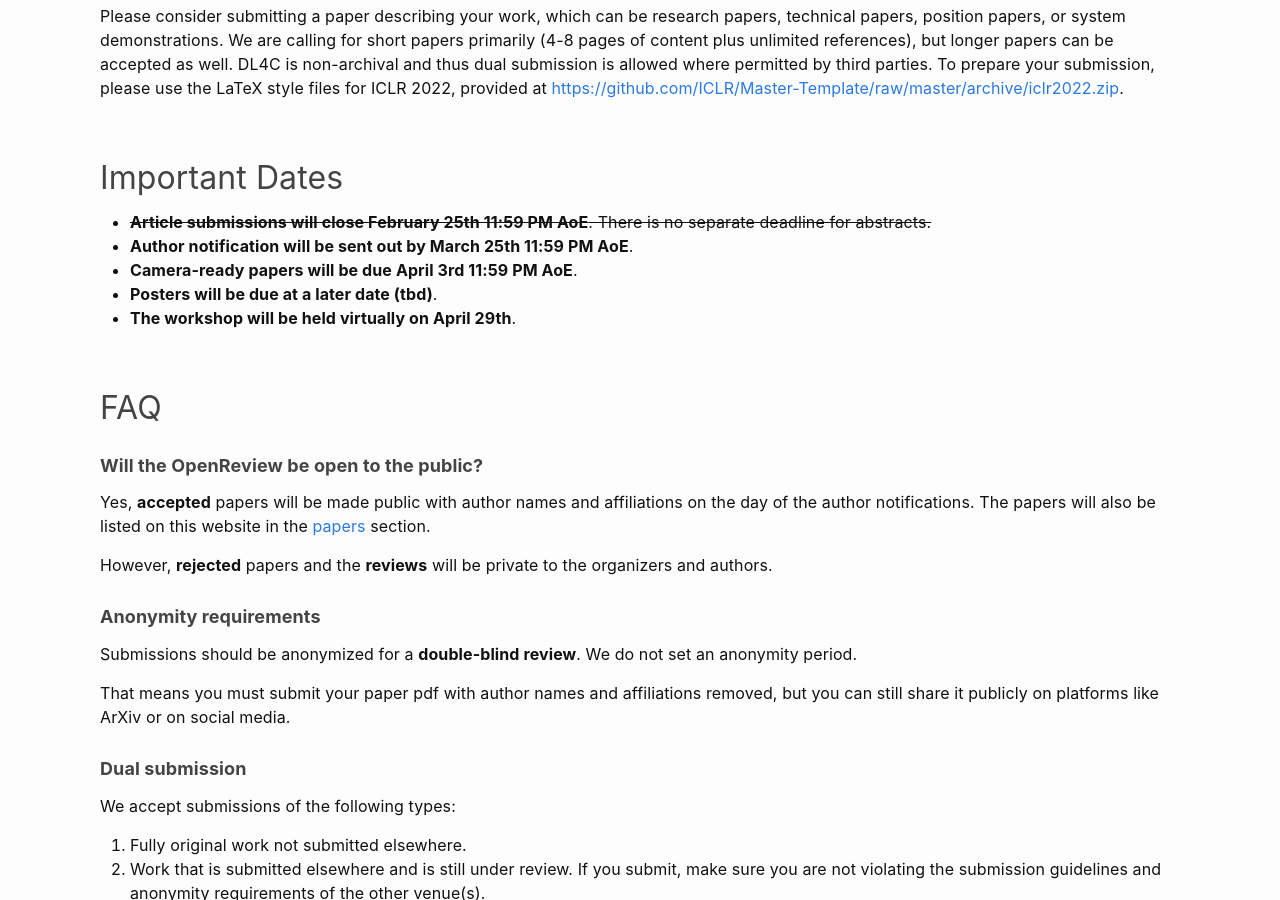
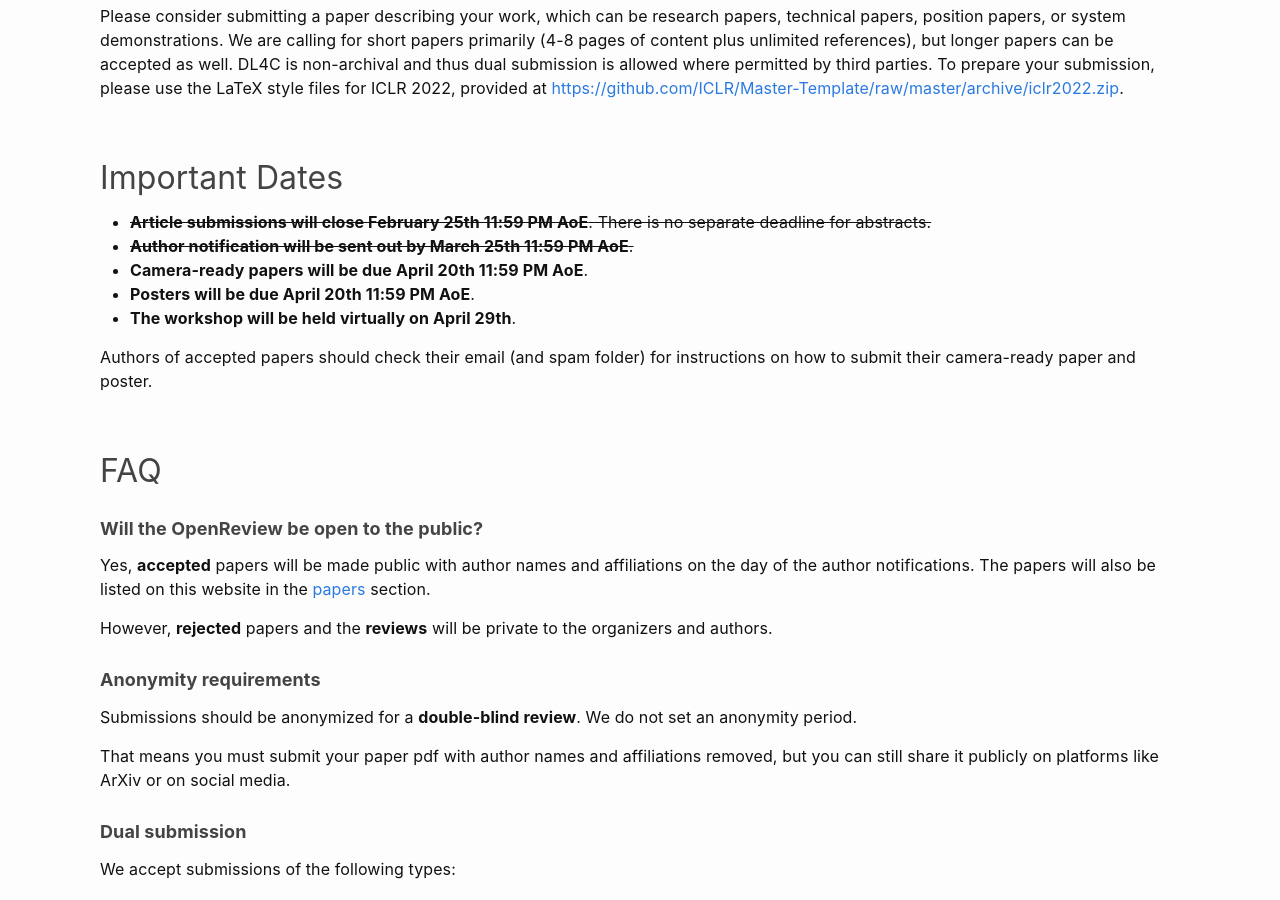
Before and after one commit to SivilTaram/dl4c.github.io, a Jekyll site: the page built from callforpapers.md, in a window 1280 px wide and 900 px high, scrolled down 578 px. Built offline with Jekyll 4.4.1, drawn with Linux system fonts in a browser that asks for light colours.

Commit message:
adjust deadlines for camera-ready revisions and posters

```diff
--- a/callforpapers.md
+++ b/callforpapers.md
@@ -19,10 +19,12 @@ Please consider submitting a paper describing your work, which can be research p
 ## Important Dates
 
 * ~~**Article submissions will close February 25th 11:59 PM AoE**. There is no separate deadline for abstracts.~~
-* **Author notification will be sent out by March 25th 11:59 PM AoE**.
-* **Camera-ready papers will be due April 3rd 11:59 PM AoE**.
-* **Posters will be due at a later date (tbd)**.
+* ~~**Author notification will be sent out by March 25th 11:59 PM AoE**.~~
+* **Camera-ready papers will be due April 20th 11:59 PM AoE**.
+* **Posters will be due April 20th 11:59 PM AoE**.
 * **The workshop will be held virtually on April 29th**.
+
+Authors of accepted papers should check their email (and spam folder) for instructions on how to submit their camera-ready paper and poster.
 
 
 ## FAQ
```
